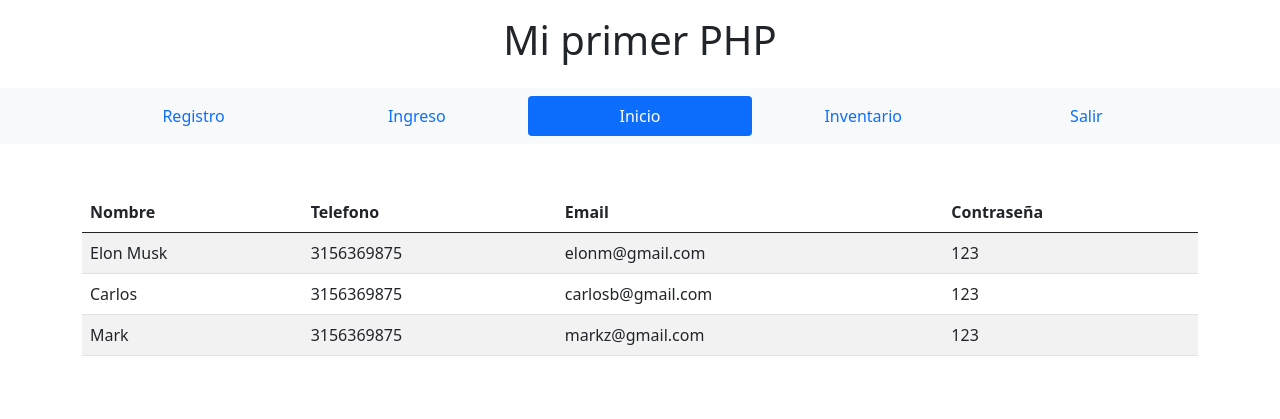
After one commit to Impractical9/phpsena, a PHP site: page /vistas/plantilla.php in a window 1280 px wide. The commit adds this page. Shown: the top 419 px of the page. Run offline with PHP 8.4, Linux system fonts and the light colour scheme.

Commit message:
Se agregó los prototipos en html y la plantilla.php

```diff
--- a/index.php
+++ b/index.php
@@ -13,8 +13,5 @@
 
 require_once "controladores/plantilla.controlador.php";
 
-require_once "modelos/conexion.php";
-
-
 $plantilla = new ControladorPlantilla();
 $plantilla -> ctrPlantilla();
--- /dev/null
+++ b/vistas/plantilla.php
@@ -0,0 +1,81 @@
+<!DOCTYPE html>
+
+<html lang="es">
+
+<head>
+    <meta charset="UTF-8">
+    <meta name="viewport" content="width=device-width, initial-scale=1.0">
+    <link href="vistas/librerias/bootstrap.min.css" rel="stylesheet">
+    <title>PHP</title>
+    <link rel="stylesheet" href="style.css">
+</head>
+
+<body>
+
+    <div class="container-fluid">
+        <h1 class="text-center py-3"> Mi primer PHP </h1>
+    </div>
+
+    <div class="container-fluid bg-light">
+        <div class="container">
+            <ul class="nav nav-justified py-2 nav-pills">
+                <li class="nav-item">
+                    <a href="registro.html" class="nav-link">Registro</a>
+                </li>
+                <li class="nav-item">
+                    <a href="ingreso.html" class="nav-link">Ingreso</a>
+                </li>
+                <li class="nav-item">
+                    <a href="index.html" class="nav-link active">Inicio</a>
+                </li>
+                <li class="nav-item">
+                    <a href="inventario.html" class="nav-link">Inventario</a>
+                </li>
+                <li class="nav-item">
+                    <a href="#" class="nav-link">Salir</a>
+                </li>
+            </ul>
+        </div>
+    </div>
+
+    <div class="container-fluid">
+        <div class="container py-5">
+            <table class="table table-striped">
+                <thead>
+                    <tr>
+                        <th>Nombre</th>
+                        <th>Telefono</th>
+                        <th>Email</th>
+                        <th>Contraseña</th>
+                    </tr>
+                </thead>
+                <tbody>
+                    <tr>
+                        <td>Elon Musk</td>
+                        <td>3156369875</td>
+                        <td>elonm@gmail.com</td>
+                        <td>123</td>
+                    </tr>
+                    <tr>
+                        <td>Carlos</td>
+                        <td>3156369875</td>
+                        <td>carlosb@gmail.com</td>
+                        <td>123</td>
+                    </tr>
+                    <tr>
+                        <td>Mark</td>
+                        <td>3156369875</td>
+                        <td>markz@gmail.com</td>
+                        <td>123</td>
+                    </tr>
+                </tbody>
+            </table>
+        </div>
+
+    </div>
+
+
+
+    <script src="https://cdn.jsdelivr.net/npm/bootstrap@5.0.2/dist/js/bootstrap.bundle.min.js" integrity="sha384-MrcW6ZMFYlzcLA8Nl+NtUVF0sA7MsXsP1UyJoMp4YLEuNSfAP+JcXn/tWtIaxVXM" crossorigin="anonymous"></script>
+</body>
+</html>
```
Also changed, not shown: controladores/plantilla.controlador.php (added, +11 -0 lines), html/inventario.html (added, +114 -0 lines), html/registro.html (added, +130 -0 lines).
